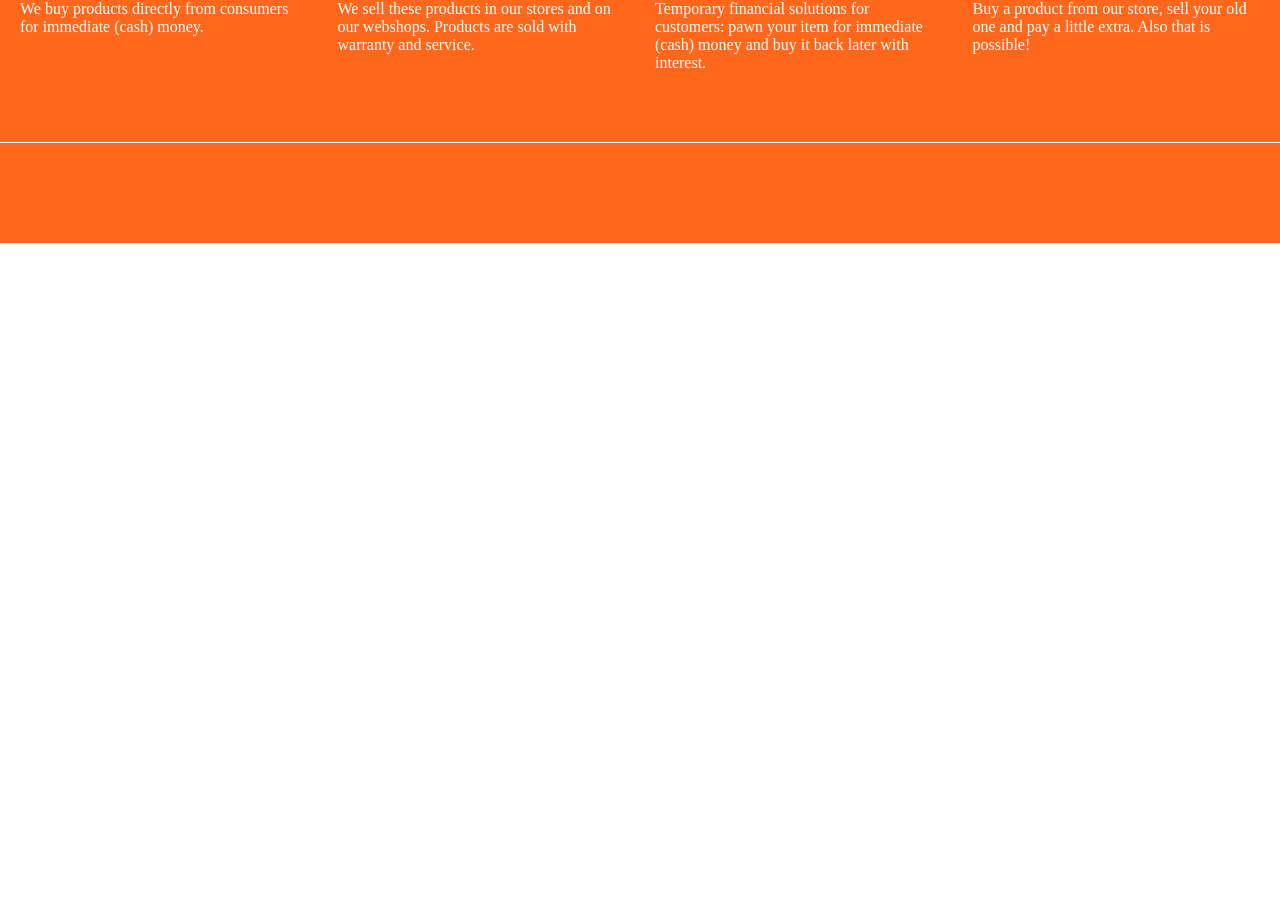
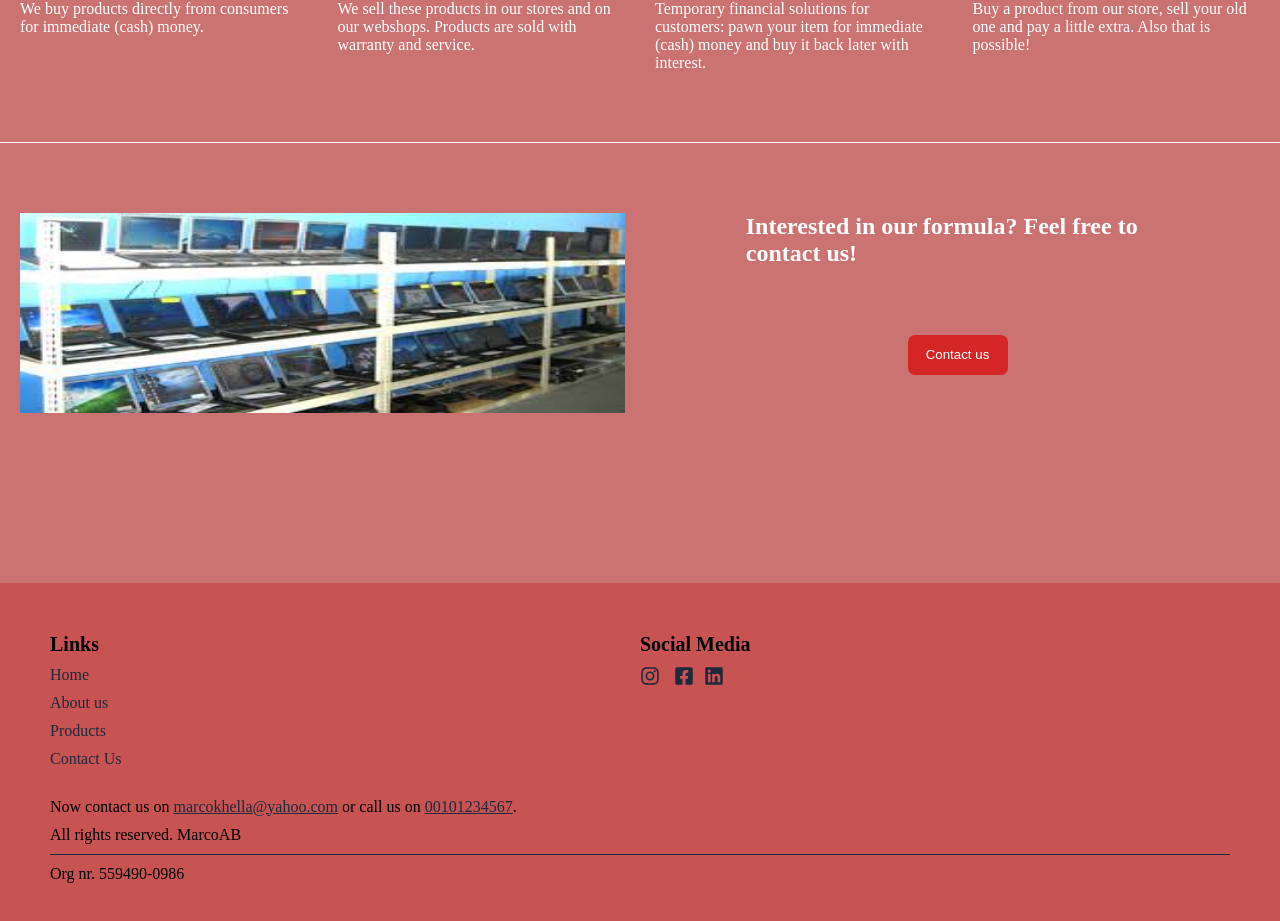
Before and after one commit to josephkhella2010/computer-project, a React (Vite) app in the folder frontend/computerProject/: page /aboutUs in a window 1280 px wide. Shown: the part 1438-2359 px from the top of the page. Before the commit the page ends 1681 px from the top, so only its background shows below. Built offline with nearby package versions, Linux system fonts and the light colour scheme.

Commit message:
finish about us and footer

```diff
--- a/frontend/computerProject/src/pages/aboutUs/AboutUsPage.tsx
+++ b/frontend/computerProject/src/pages/aboutUs/AboutUsPage.tsx
@@ -2,6 +2,7 @@ import React from "react";
 import styles from "./aboutUs.module.css";
 import AboutUsImgContainer from "./childComponent/AboutUsImgContainer";
 import AboutUsActiveSectionPage from "./childComponent/AboutUsActiveSection";
+import AboutUsContact from "./childComponent/AboutUsContact";
 
 export default function AboutUsPage() {
   return (
@@ -9,6 +10,7 @@ export default function AboutUsPage() {
       <div className={styles.aboutUsPageMainContainer}>
         <AboutUsImgContainer />
         <AboutUsActiveSectionPage />
+        <AboutUsContact />
       </div>
     </div>
   );
--- a/frontend/computerProject/src/pages/aboutUs/aboutUs.module.css
+++ b/frontend/computerProject/src/pages/aboutUs/aboutUs.module.css
@@ -8,8 +8,10 @@
     width:100%;
     min-height: 100dvh;
     max-width: 2000px;
-    background-color: #ff671d;
-    padding-bottom:100px ;
+/*     //background-color: #ff671d;
+ */
+ background-color: #cb7272;
+  padding-bottom:100px ;
 
 
 }
@@ -109,6 +111,47 @@ margin-bottom: 70px;
     -ms-border-radius: 5px;
     -o-border-radius: 5px;
 }
+.aboutUsContactSection{
+    padding: 70px 20px;
+    display:grid;
+    grid-template-columns: repeat(2,1fr);
+    gap:30px
+}
+.aboutUsContactSection img{
+    width:100%;
+    height: 200px;
+}
+.aboutUsContactTextContext{
+    display:grid;
+    grid-template-columns: repeat(1,1fr);
+    gap:30px;
+}
+.aboutUsContactTextContext h2{
+   color:#ffffff;
+   width:70%;
+   justify-self: center;
+}
+.aboutUsContactTextContext button{
+    width:100px;
+    justify-self: center;
+    height: 40px;
+    padding: 15px;
+    display:flex;
+    justify-content: center;
+    align-items: center;
+    border-radius: 7px;
+    -webkit-border-radius: 7px;
+    -moz-border-radius: 7px;
+    -ms-border-radius: 7px;
+    -o-border-radius: 7px;
+    border:none;
+    outline:none;
+    cursor: pointer
+    ;background-color: #D52627;
+    color:#ffffff
+
+
+}
 /*  */
 
 
@@ -143,6 +186,9 @@ margin-bottom: 70px;
         justify-self: center;
 
     }
+    .aboutUsContactSection{
+        grid-template-columns: repeat(1,1fr);
+    }
 
 
 }
--- /dev/null
+++ b/frontend/computerProject/src/pages/aboutUs/childComponent/AboutUsContact.tsx
@@ -0,0 +1,16 @@
+import React from "react";
+import styles from "../aboutUs.module.css";
+import { useNavigate } from "react-router-dom";
+
+export default function AboutUsContact() {
+  const navigate = useNavigate();
+  return (
+    <div className={styles.aboutUsContactSection}>
+      <img src="/Foto/aboutUsThree.jpg" alt="non foto" />
+      <div className={styles.aboutUsContactTextContext}>
+        <h2>Interested in our formula? Feel free to contact us!</h2>
+        <button onClick={() => navigate("/contactUs")}>Contact us</button>
+      </div>
+    </div>
+  );
+}
--- /dev/null
+++ b/frontend/computerProject/src/pages/footer/Footer.tsx
@@ -0,0 +1,56 @@
+import React from "react";
+import styles from "./footer.module.css";
+import { FaFacebookSquare, FaInstagram, FaLinkedin } from "react-icons/fa";
+
+export default function AboutUsPage() {
+  return (
+    <div className={styles.footerWrapper}>
+      <div className={styles.footerMainContainer}>
+        <div className={styles.footerMainContainerUpperSection}>
+          <ul>
+            <h4>Links</h4>
+            <li>
+              <a href="/">Home</a>
+            </li>
+            <li>
+              {" "}
+              <a href="/aboutUs">About us</a>
+            </li>
+            <li>
+              {" "}
+              <a href="/product">Products</a>
+            </li>
+            <li>
+              {" "}
+              <a href="/contactUs">Contact Us</a>
+            </li>
+          </ul>
+
+          <div className={styles.socialMediaSection}>
+            <h4>Social Media</h4>
+            <a href="https://www.instagram.com/" target="_blank">
+              <FaInstagram className={styles.socialMediaIcon} />
+            </a>{" "}
+            <a href="https://www.facebook.com/" target="_blank">
+              <FaFacebookSquare className={styles.socialMediaIcon} />
+            </a>
+            <a href="https://www.linkedin.com/" target="_blank">
+              <FaLinkedin className={styles.socialMediaIcon} />
+            </a>
+          </div>
+        </div>
+        <div className={styles.footerMainContainerLowerSection}>
+          <p>
+            {" "}
+            Now contact us on{" "}
+            <a href="mailto:marcokhella@yahoo.com"> marcokhella@yahoo.com</a> or
+            call us on <a href="tel:00101234567">00101234567</a>.
+          </p>
+          <p>All rights reserved. MarcoAB</p>
+          <div className={styles.line}></div>
+          <p> Org nr. 559490-0986</p>
+        </div>
+      </div>
+    </div>
+  );
+}
--- /dev/null
+++ b/frontend/computerProject/src/pages/footer/footer.module.css
@@ -0,0 +1,82 @@
+.footerWrapper{
+    width:100%;
+    min-height: 300px;
+    display:flex;
+    justify-content: center;
+}
+.footerMainContainer{
+    width:100%;
+    min-height: 300px;
+    max-width: 2000px;
+    background-color: #c75353;
+  padding-bottom:100px ;
+  padding: 50px ;
+  display:flex;
+  flex-direction: column;
+  gap:30px
+
+}
+.footerMainContainerUpperSection{
+    display:grid;
+    grid-template-columns: repeat(2,1fr);
+}
+.footerMainContainerUpperSection ul{
+    display:flex;
+  flex-direction: column;
+  gap:10px;
+}
+.footerMainContainerUpperSection ul h4{
+  font-size: 20px;
+  font-weight: bolder;
+}
+.footerMainContainerUpperSection ul li{
+    list-style: none;
+    cursor: pointer;
+}.footerMainContainerUpperSection ul li a{
+text-decoration: none;
+   cursor: pointer;
+   color:#1e293b
+}
+.socialMediaSection h4{
+    font-size: 20px;
+  font-weight: bolder;
+   margin-bottom: 10px;
+}
+.socialMediaIcon{
+    margin-right: 10px;
+    font-size: 20px;
+    cursor: pointer;
+    transition: transform 0.3s linear;
+    -webkit-transition: transform 0.3s linear;
+    -moz-transition: transform 0.3s linear;
+    -ms-transition: transform 0.3s linear;
+    -o-transition: transform 0.3s linear;
+    color:#1e293b
+
+}
+.socialMediaIcon:hover{
+    transform: scale(1.2);
+    -webkit-transform: scale(1.2);
+    -moz-transform: scale(1.2);
+    -ms-transform: scale(1.2);
+    -o-transform: scale(1.2);
+}
+.footerMainContainerLowerSection{
+    display:flex;
+    flex-direction: column;
+    gap:10px
+}
+.footerMainContainerLowerSection p:nth-of-type(1){
+   color:black
+}
+.footerMainContainerLowerSection p{
+    color:black
+ }
+.footerMainContainerLowerSection p:nth-of-type(1) a{
+    color:#1e293b
+ }
+.line{
+    width:100%;
+    height: 1px;
+    background-color:#1e293b
+}
--- a/frontend/computerProject/src/pages/routes/RouterPage.tsx
+++ b/frontend/computerProject/src/pages/routes/RouterPage.tsx
@@ -6,6 +6,7 @@ import ProductSection from "../ProductPage/ProductSection";
 import SingleProductSection from "../singlePorductPage/SingleProductSection";
 import ContactUsPage from "../ContactUs/ContactUsPage";
 import AboutUsPage from "../aboutUs/AboutUsPage";
+import Footer from "../footer/Footer";
 export default function RouterPage() {
   return (
     <Router>
@@ -17,6 +18,7 @@ export default function RouterPage() {
         <Route path="/contactUs" element={<ContactUsPage />} />
         <Route path="/aboutUs" element={<AboutUsPage />} />
       </Routes>
+      <Footer />
     </Router>
   );
 }
```
Also changed, not shown: frontend/computerProject/public/Foto/aboutUsThree.jpg (added).
